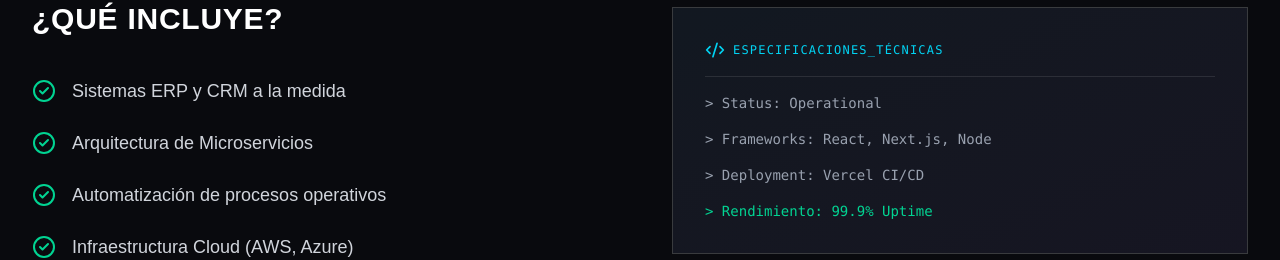
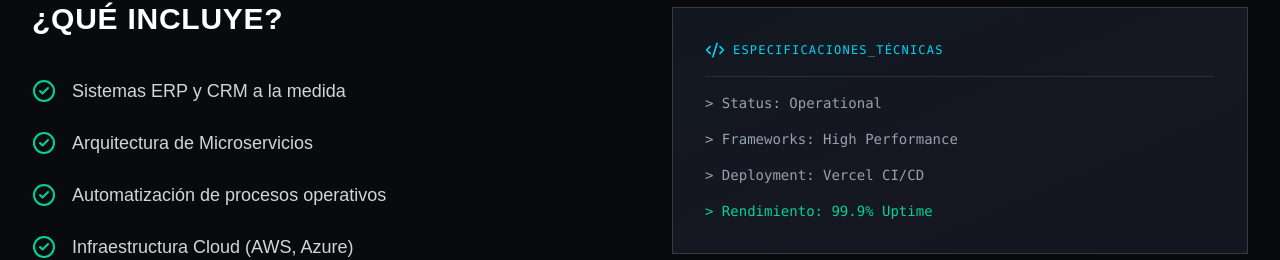
Before and after one commit to wintersoldier1501/naxus-web, a Next.js app: page /servicios/desarrollo-de-software in a window 1280 px wide. Shown: the part 881-1141 px from the top of the page. Built offline with nearby package versions, Linux system fonts and the light colour scheme.

Commit message:
Update tech stack terminology on services page to avoid listing specific frameworks

```diff
--- a/src/app/servicios/[slug]/page.tsx
+++ b/src/app/servicios/[slug]/page.tsx
@@ -8,7 +8,7 @@ const servicesData = {
     subtitle: 'Sitios web corporativos, tiendas e-commerce y aplicaciones web escalables.',
     description: 'En Naxus construimos ecosistemas web de alto rendimiento. No usamos plantillas lentas; desarrollamos código limpio, arquitecturas modernas y optimizadas para SEO que garantizan tiempos de carga en milisegundos y una experiencia de usuario impecable.',
     features: [
-      'Arquitectura escalable (React, Next.js)',
+      'Arquitectura escalable',
       'Optimización de motores de búsqueda (SEO Técnico)',
       'Integración con APIs y bases de datos',
       'Seguridad de nivel bancario'
@@ -127,7 +127,7 @@ export default async function ServicePage({ params }: { params: Promise<{ slug:
                   <span className="uppercase tracking-widest text-xs">Especificaciones_Técnicas</span>
                 </div>
                 <p>{`> Status: Operational`}</p>
-                <p>{`> Frameworks: React, Next.js, Node`}</p>
+                <p>{`> Frameworks: High Performance`}</p>
                 <p>{`> Deployment: Vercel CI/CD`}</p>
                 <p className="text-emerald-400">{`> Rendimiento: 99.9% Uptime`}</p>
               </div>
```
